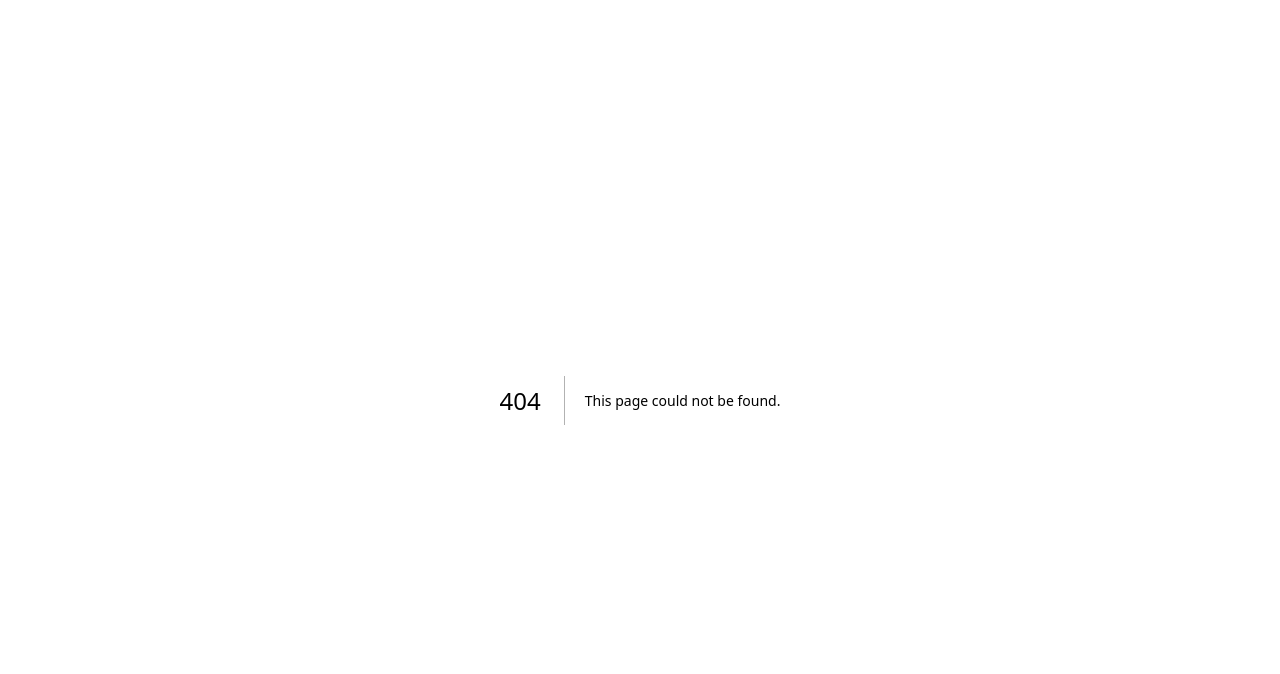
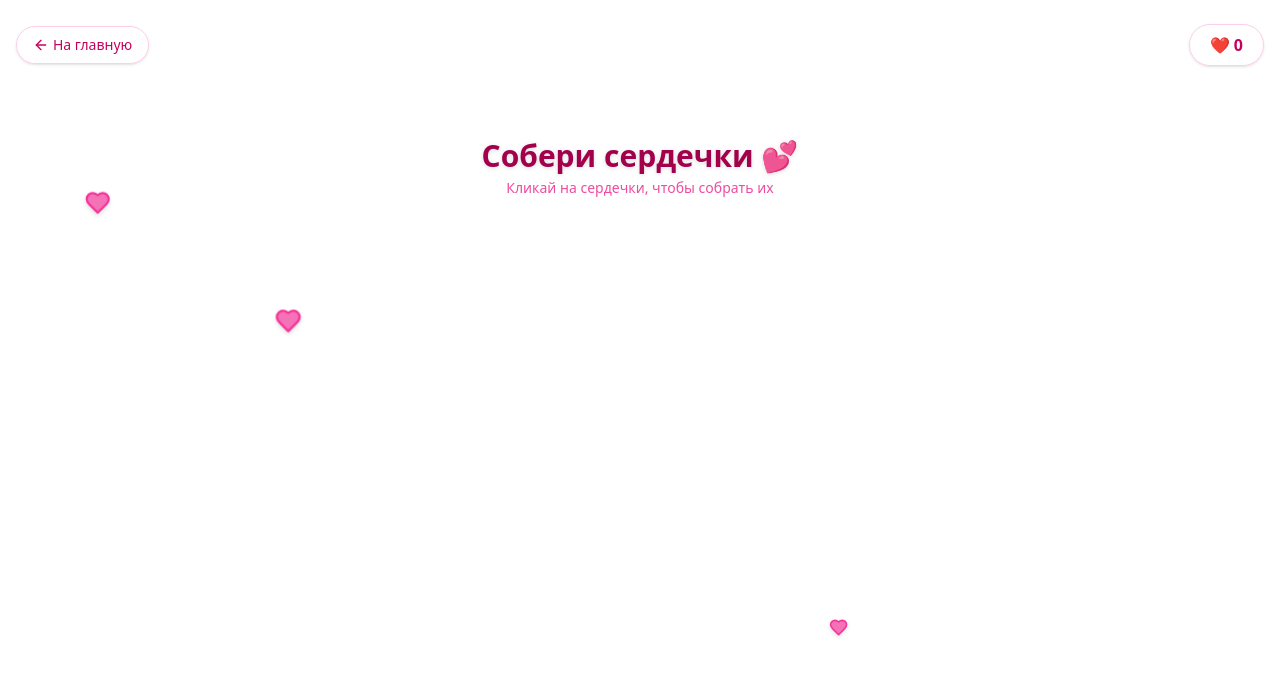
Before and after one commit to asyarim16-ai/love-wishes-ron-mia, a Next.js app: page /game in a window 1280 px wide. Before the commit this address had no page. Shown: the top 674 px of the page. Built offline with nearby package versions, Linux system fonts and the light colour scheme.

Commit message:
Create page.tsx

```diff
--- /dev/null
+++ b/app/game/page.tsx
@@ -0,0 +1,5 @@
+import HeartGame from "@/components/heart-game";
+
+export default function GamePage() {
+  return <HeartGame />;
+}
```
